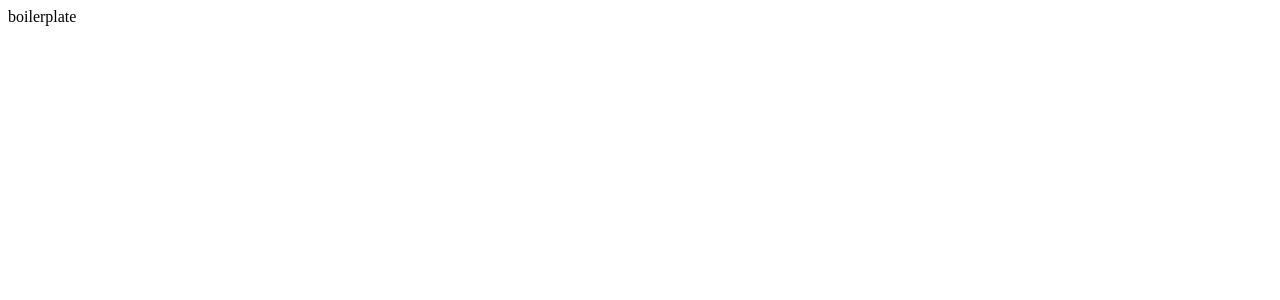
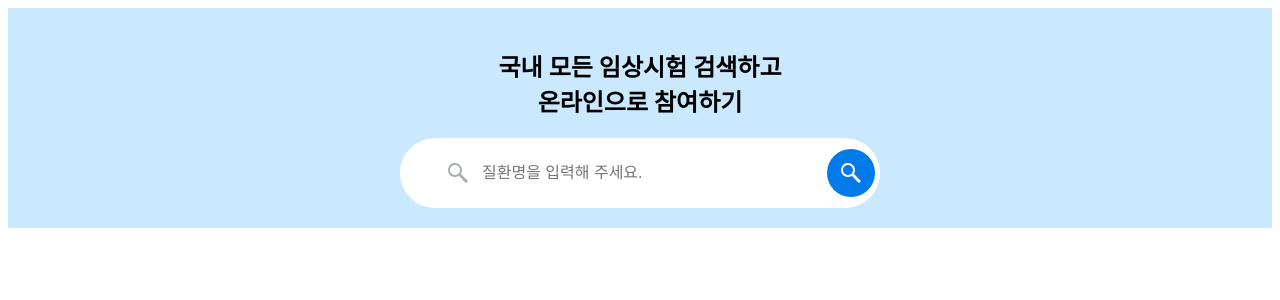
Before and after one commit to preOnboarding8-team1/pre-onboarding-8th-3-1, a React (Create React App) app: page / in a window 1280 px wide. Shown: the top 300 px of the page. Built offline with nearby package versions, Linux system fonts and the light colour scheme.

Commit message:
💄 Design: 검색창 UI 구현

```diff
--- a/src/App.tsx
+++ b/src/App.tsx
@@ -1,6 +1,122 @@
+import React, { useState } from 'react';
+import styled from 'styled-components';
+
 const App = () => {
-  const num = 1;
-  return <div>boilerplate</div>;
+  const [focus, setFocus] = useState<boolean>(false);
+
+  const handleOnFocus = () => {
+    const inputBox = document.querySelector<HTMLElement>('.inputBox');
+    inputBox.style.outline = '#1976D2 solid 1px';
+    setFocus(true);
+  };
+
+  const handleOutFocus = () => {
+    const inputBox = document.querySelector<HTMLElement>('.inputBox');
+    inputBox.style.outline = 'none';
+    setFocus(false);
+  };
+
+  return (
+    <MainContainer>
+      <MainTitle>
+        국내 모든 임상시험 검색하고
+        <br />
+        온라인으로 참여하기
+      </MainTitle>
+      <InputContainer className="inputBox">
+        <InputDisease
+          type="search"
+          placeholder="질환명을 입력해 주세요."
+          onFocus={handleOnFocus}
+          onBlur={handleOutFocus}
+        />
+        {focus && <InputClearButton>X</InputClearButton>}
+        <InputSearchButton />
+      </InputContainer>
+    </MainContainer>
+  );
 };
 
 export default App;
+
+const MainContainer = styled.section`
+  display: flex;
+  flex-direction: column;
+  justify-content: center;
+  align-items: center;
+  width: 100%;
+  margin: auto;
+  padding: 20px 0;
+  background-color: #cae9fe;
+`;
+
+const MainTitle = styled.h1`
+  text-align: center;
+  color: black;
+`;
+
+const InputContainer = styled.div`
+  display: flex;
+  justify-content: end;
+  align-items: center;
+  width: 480px;
+  height: 70px;
+  border-radius: 42px;
+  background-color: white;
+`;
+
+const InputDisease = styled.input`
+  width: 369px;
+  height: 20px;
+  margin: 20px 10px 20px 24px;
+  padding-left: 24px;
+  border: none;
+  border-radius: 10px;
+  font-size: 100%;
+  caret-color: #1976d2;
+  color: black;
+  background: url('/asset/input_search.svg') no-repeat center;
+  background-size: 20px 20px;
+  background-position: 5px center;
+
+  :focus {
+    background-image: none;
+    outline: none;
+  }
+
+  ::placeholder {
+    font-size: 100%;
+    padding-left: 15px;
+  }
+
+  ::-webkit-search-cancel-button {
+    display: none;
+  }
+
+  :focus::-webkit-input-placeholder {
+    color: transparent;
+  }
+`;
+
+const InputClearButton = styled.button`
+  width: 20px;
+  height: 20px;
+  margin-left: 2px;
+  border: none;
+  border-radius: 50%;
+  background-color: #b1b6b9;
+  color: white;
+`;
+
+const InputSearchButton = styled.button`
+  width: 48px;
+  height: 48px;
+  margin: 0 5px;
+  padding: 0;
+  border: none;
+  border-radius: 50%;
+  background: url('/asset/button_search.svg') no-repeat center;
+  background-size: 20px 20px;
+  background-color: #017bea;
+  cursor: pointer;
+`;
```
Also changed, not shown: public/asset/button_search.svg (added), public/asset/input_search.svg (added).
